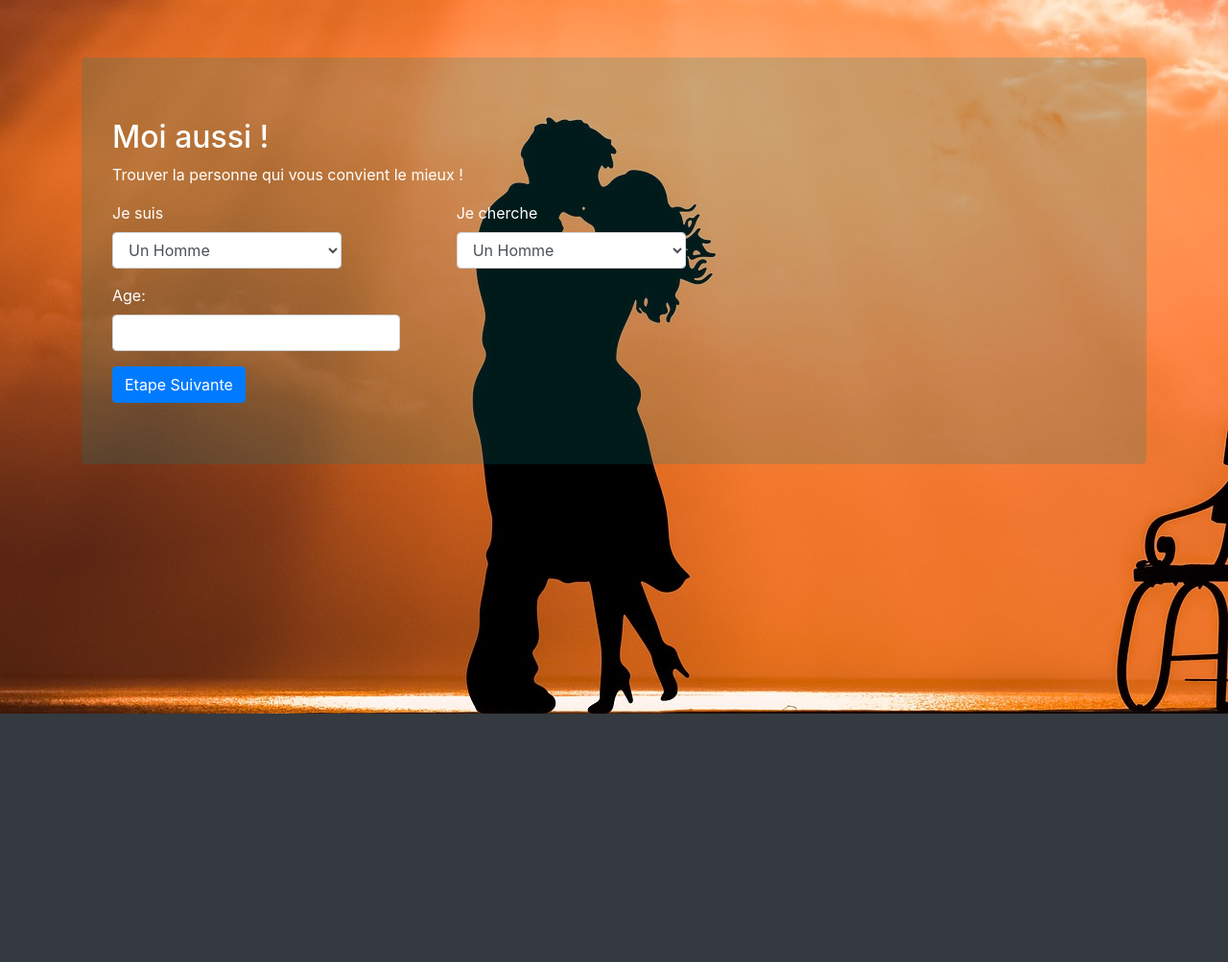
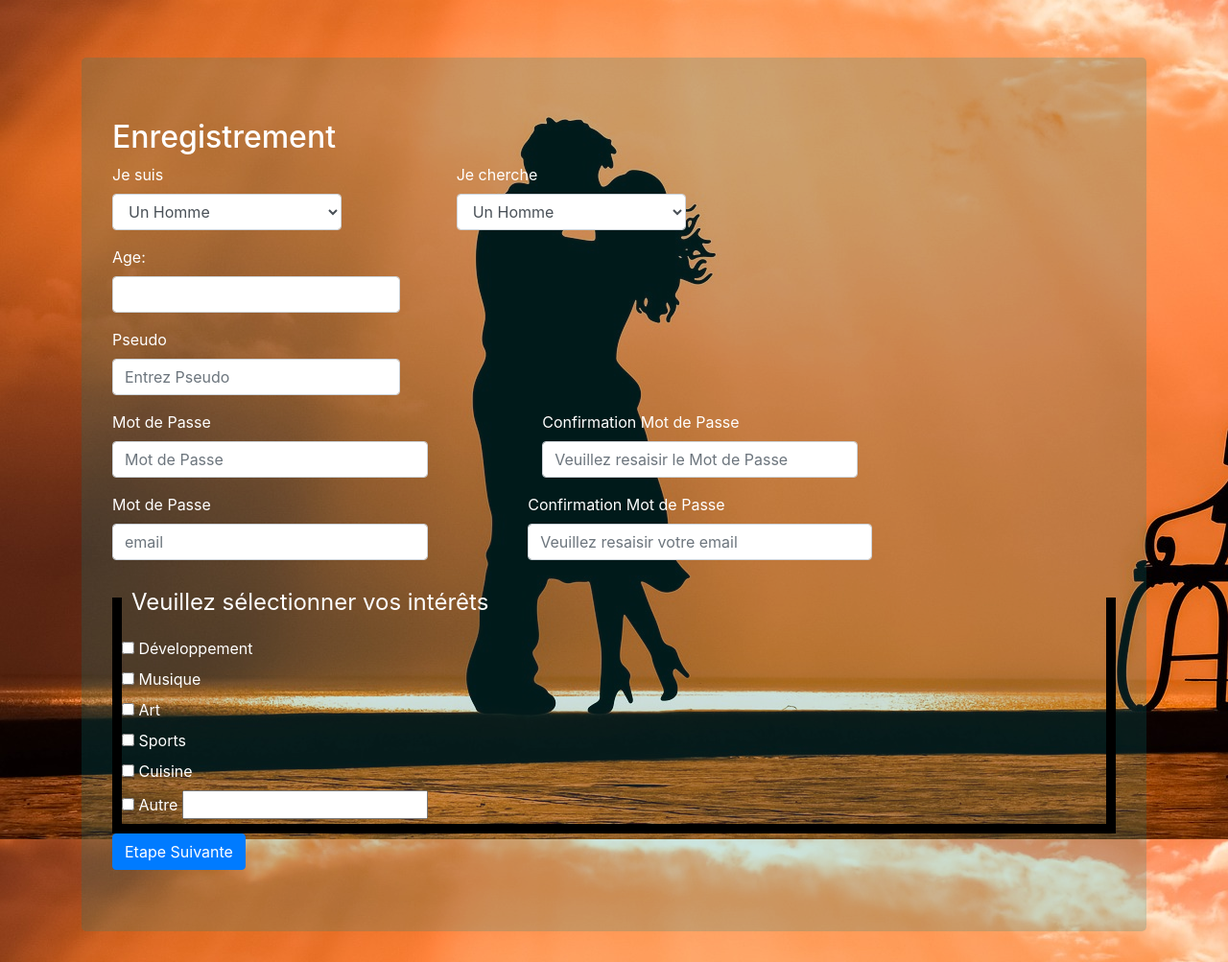
Before and after one commit to Sirzesx/Meetoo, a PHP site: page /inscription.php in a window 1280 px wide. Shown: the part 56-1059 px from the top of the page at 96% size. Before the commit the page ends 800 px from the top, so only its background shows below. Run offline with PHP 8.4, Linux system fonts and the light colour scheme.

Commit message:
Add files via upload
Maj Site

```diff
--- a/connexion.php
+++ b/connexion.php
@@ -45,7 +45,7 @@
 
         <!--Debut de la partie inscription-->
         <!-- Partie inscription accueil 1 -->
-        <form>
+        <form action ="" method="POST">
 			<div class="form-group">
 				<label for="pseudo">Pseudo</label>
 				<input type="email" class="form-control" id="pseudo" placeholder="Entrez Pseudo">
--- a/index.php
+++ b/index.php
@@ -47,6 +47,8 @@
 
         <!--Debut de la partie inscription-->
         <!-- Partie inscription accueil 1 -->
+		<form action ="inscription.php" method="POST">
+
 			<div class="row">
 			  <div class="col-md-3">
 				<div class="form-group">
@@ -78,7 +80,7 @@
 			  </div>
 
 			<button type="submit" class="btn btn-primary btn-md">Etape Suivante</button>
-
+		</form>
 
       </div>
     </div>
--- a/inscription.php
+++ b/inscription.php
@@ -2,8 +2,8 @@
 <html lang="fr">
   <head>
     <title>Inscription</title>
-    <meta charset="utf-8">
-    <meta http-equiv="X-UA-Compatible" content="IE=edge">
+	<meta http-equiv="Content-Type" content="text/html; charset=UTF-8" />
+	<meta http-equiv="X-UA-Compatible" content="IE=edge">
     <meta name="viewport" content="width=device-width, initial-scale=1">
 
     <link href="bootstrap-4.1.0/dist/css/bootstrap.min.css" rel="stylesheet">
@@ -41,8 +41,7 @@
 
     <div class="container">
       <div class="jumbotron">
-        <h2>Moi aussi !</h2>
-        <p>Trouver la personne qui vous convient le mieux !</p>
+        <h2> Enregistrement </h2>
 
 
         <!--Debut de la partie inscription-->
@@ -77,6 +76,76 @@
                 <input type="number" class="form-control" id="age">
           </div>
 
+
+			<div class="form-group">
+				<label for="pseudo">Pseudo</label>
+				<input type="email" class="form-control" id="pseudo" placeholder="Entrez Pseudo">
+
+			</div>
+
+		<div class="row">
+          <div class="col-md-4">
+			<div class="form-group">
+				<label for="password">Mot de Passe</label>
+				<input type="password" class="form-control" id="password" placeholder="Mot de Passe">
+			</div>
+		</div>
+
+          <div class="offset-md-1 col-md-4">
+			<div class="form-group">
+				<label for="passwordConfirmation">Confirmation Mot de Passe</label>
+				<input type="password" class="form-control" id="passwordConfirmation" placeholder="Veuillez resaisir le Mot de Passe">
+			</div>
+		   </div>
+        </div>
+
+		<div class="row">
+          <div class="col-md-4">
+			<div class="form-group">
+				<label for="email">Mot de Passe</label>
+				<input type="email" class="form-control" id="email" placeholder="email">
+			</div>
+		</div>
+
+          <div class="offset-md-1 col-md-4">
+			<div class="form-group row">
+				<label for="emailConfirmation">Confirmation Mot de Passe</label>
+				<input type="email" class="form-control" id="emailConfirmation" placeholder="Veuillez resaisir votre email">
+			</div>
+		   </div>
+        </div>
+
+	<fieldset>
+		<legend>Veuillez sélectionner vos intérêts</legend>
+		<div>
+		  <input type="checkbox" id="coding" name="interest" value="coding">
+		  <label for="coding">Développement</label>
+		</div>
+		<div>
+		  <input type="checkbox" id="music" name="interest" value="music">
+		  <label for="music">Musique</label>
+		</div>
+		<div>
+		  <input type="checkbox" id="art" name="interest" value="art">
+		  <label for="art">Art</label>
+		</div>
+		<div>
+		  <input type="checkbox" id="sports" name="interest" value="sports">
+		  <label for="sports">Sports</label>
+		</div>
+		<div>
+		  <input type="checkbox" id="cooking" name="interest" value="cooking">
+		  <label for="cooking">Cuisine</label>
+		</div>
+		<div>
+		  <input type="checkbox" id="other" name="interest" value="other">
+		  <label for="other">Autre</label>
+		  <input type="text" id="otherValue" name="other">
+		</div>
+
+  </fieldset>
+
+
         <button type="submit" class="btn btn-primary btn-md">Etape Suivante</button>
 
 
--- a/style.css
+++ b/style.css
@@ -15,8 +15,24 @@ body{
 	width: 300px;
 }
 
+#pseudo{
+
+	width: 300px;
+}
+
 .container {
 	padding-top: 60px;
 
 
 }
+
+fieldset {
+
+  border: 10px solid black;
+}
+
+legend {
+  padding: 10px;
+
+
+}
```
Also changed, not shown: incription.php (+24 -2 lines). Lines whose indentation alone changed are shown as unchanged.
